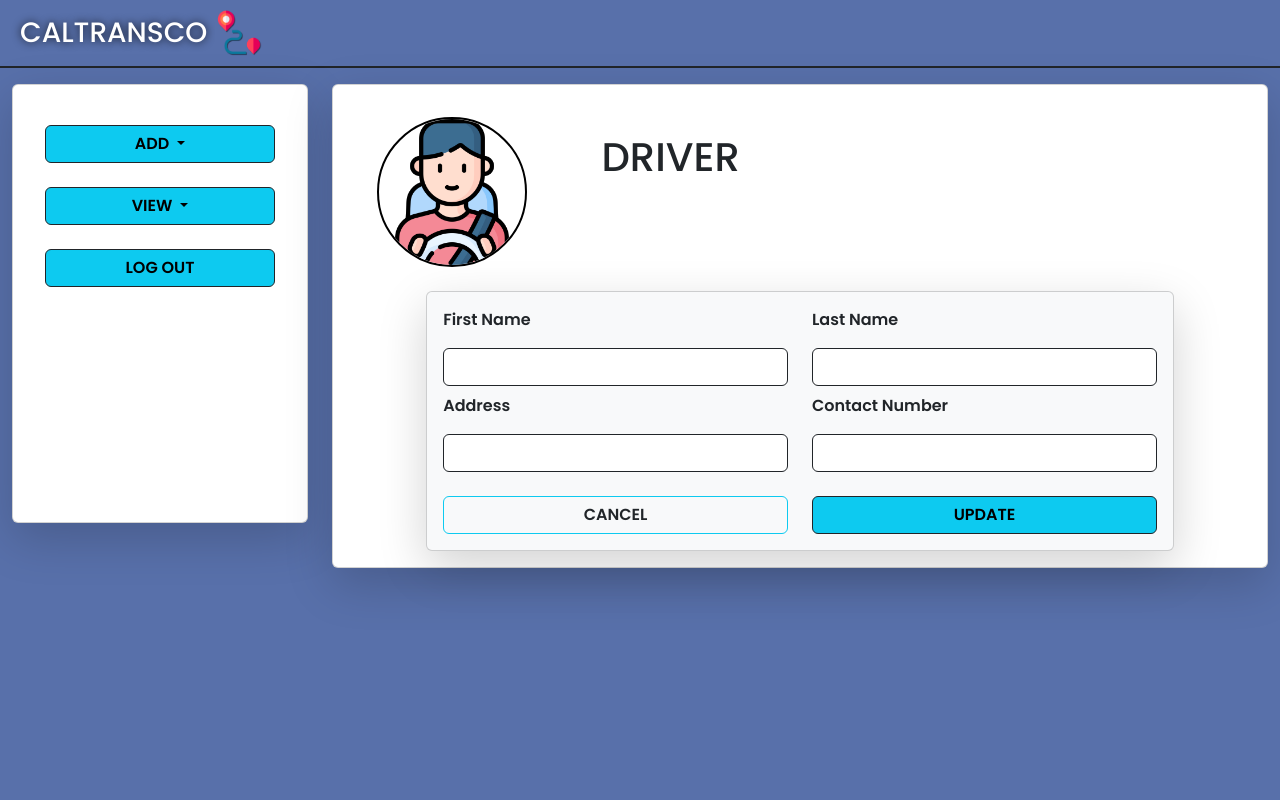
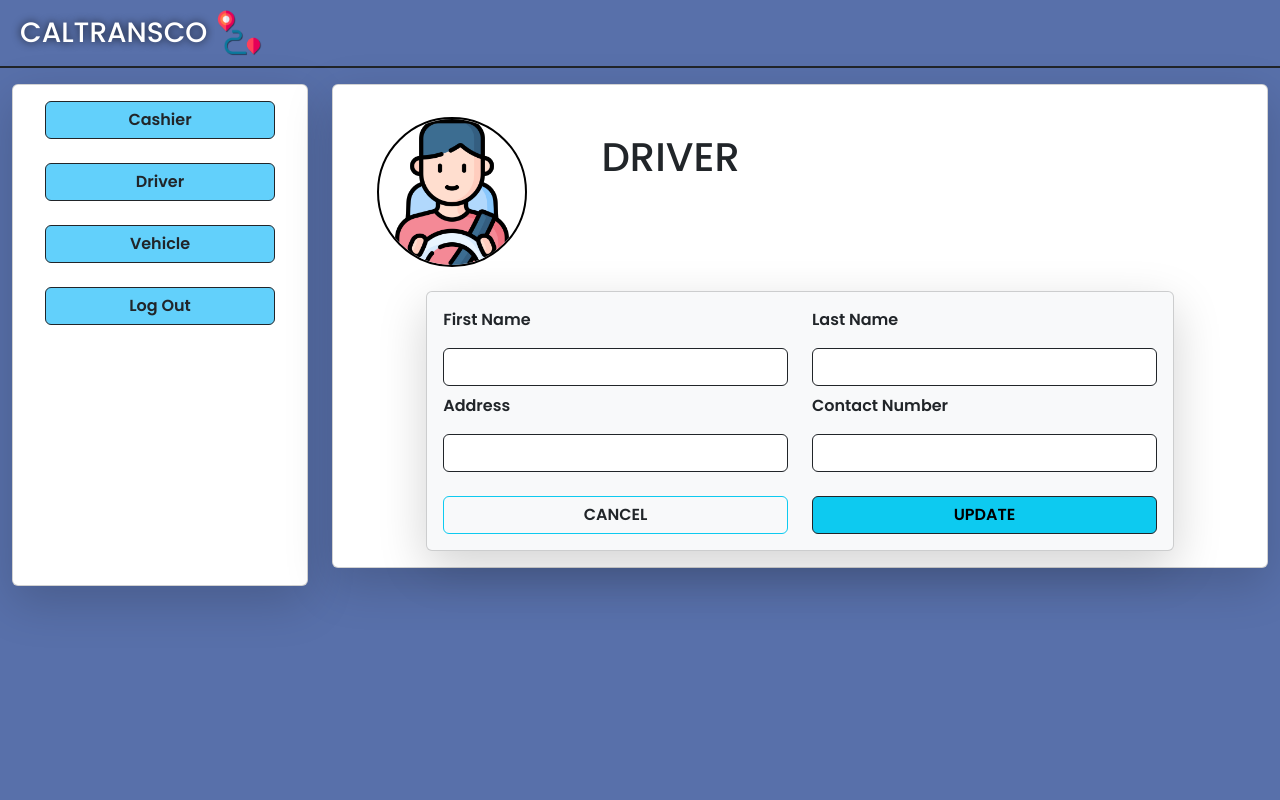
Before and after one commit to Moonslope/IT6-PROJ-COPY, a PHP site: page /edit_driver.php?id=1 in a window 1280 px wide. Run offline with PHP 8.4, Linux system fonts and the light colour scheme; data that the repository does not hold is empty.

Commit message:
adjust file path and height

```diff
--- a/Cashier/add_cashier.php
+++ b/Cashier/add_cashier.php
@@ -27,7 +27,7 @@ require "../global/head.php";
                   </div>
 
                   <div class="mx-3 mb-3">
-                     <a class="btn btn-h w-100 fw-semibold mb-2 border border-1 border-dark" href="../Driver/add_driver.php">Driver</a>
+                     <a class="btn btn-h w-100 fw-semibold mb-2 border border-1 border-dark" href="../Driver/view_driver.php">Driver</a>
                   </div>
 
                   <div class="mx-3 mb-3">
@@ -43,7 +43,7 @@ require "../global/head.php";
 
          <div class="col col-9">
             <div class="card shadow-lg">
-               <div class="card-body">
+               <div style="height: 500px;" class="card-body">
 
                   <div class="row mt-3 ms-3">
                      <div class="col col-3">
--- a/Driver/edit_driver.php
+++ b/Driver/edit_driver.php
@@ -26,35 +26,21 @@ require "../global/head.php";
         <div class="row pt-3">
             <div class="col col-3">
                 <div class="card shadow-lg">
-                    <div style="padding-bottom: 235px;" class="card_css card-body">
-                        <!-- ADD -->
-                        <div class="dropdown mx-3 mt-4  mb-4">
-                            <button class="btn btn-info border border-1 border-dark dropdown-toggle w-100 fw-semibold" type="button" data-bs-toggle="dropdown" aria-expanded="false">
-                                ADD
-                            </button>
-                            <ul class="dropdown-menu w-100 text-center">
-                                <li><a class="dropdown-item" href="../Cashier/add_cashier.php">Cashier</a></li>
-                                <li><a class="dropdown-item" href="../Driver/add_driver.php">Driver</a></li>
-                                <li><a class="dropdown-item" href="#">Vehicle</a></li>
-                            </ul>
+                    <div style="height: 500px;" class="card_css card-body">
+                        <div class="mx-3 mb-3">
+                            <a class="btn btn-h w-100 fw-semibold  mb-2 border border-1 border-dark" href="../Cashier/view_cashier.php">Cashier</a>
                         </div>
-                        <!-- ADD -->
 
-                        <!-- VIEW -->
-                        <div class="dropdown mx-3 mb-4">
-                            <button class="btn btn-info border border-1 border-dark fw-semibold  dropdown-toggle w-100" type="button" data-bs-toggle="dropdown" aria-expanded="false">
-                                VIEW
-                            </button>
-                            <ul class="dropdown-menu w-100 text-center">
-                                <li><a class="dropdown-item" href="../Cashier/view_cashier.php">Cashier</a></li>
-                                <li><a class="dropdown-item" href="../Driver/view_driver.php">Driver</a></li>
-                                <li><a class="dropdown-item" href="#">Vehicle</a></li>
-                            </ul>
+                        <div class="mx-3 mb-3">
+                            <a class="btn btn-h w-100 fw-semibold mb-2 border border-1 border-dark" href="../Driver/view_driver.php">Driver</a>
                         </div>
-                        <!-- VIEW -->
+
+                        <div class="mx-3 mb-3">
+                            <a class="btn btn-h w-100 fw-semibold  mb-2 border border-1 border-dark" href="#">Vehicle</a>
+                        </div>
 
                         <div class="mx-3">
-                            <a href="../Login-Register/Login.php" class="btn btn-info w-100 border border-1 border-dark fw-semibold">LOG OUT</a>
+                            <a href="../Login-Register/Login.php" class="btn btn-h w-100 border border-1 border-dark fw-semibold">Log Out</a>
                         </div>
                     </div>
                 </div>
@@ -79,7 +65,7 @@ require "../global/head.php";
 
                                 <div class="card shadow-lg bg-light ">
                                     <div class="card-body">
-                                        <form action="../Operations/op_edit_driver.php" method="POST">
+                                        <form action="../Operations//op_edit_driver.php" method="POST">
                                             <input type="hidden" name="id" value="<?php echo $id; ?>">
                                             <div class="row">
                                                 <div class="col">
--- a/Operations/op_edit_driver.php
+++ b/Operations/op_edit_driver.php
@@ -17,6 +17,6 @@ $conn->close();
 
 echo "<script>
             alert('Driver record updated successfully!');
-            window.location.href = '../../Driver/driver.php';  // Correct path
+            window.location.href = '../../Driver/view_driver.php';  // Correct path
          </script>";
 exit();
```
Also changed, not shown: Driver/add_driver.php (+6 -8 lines).
